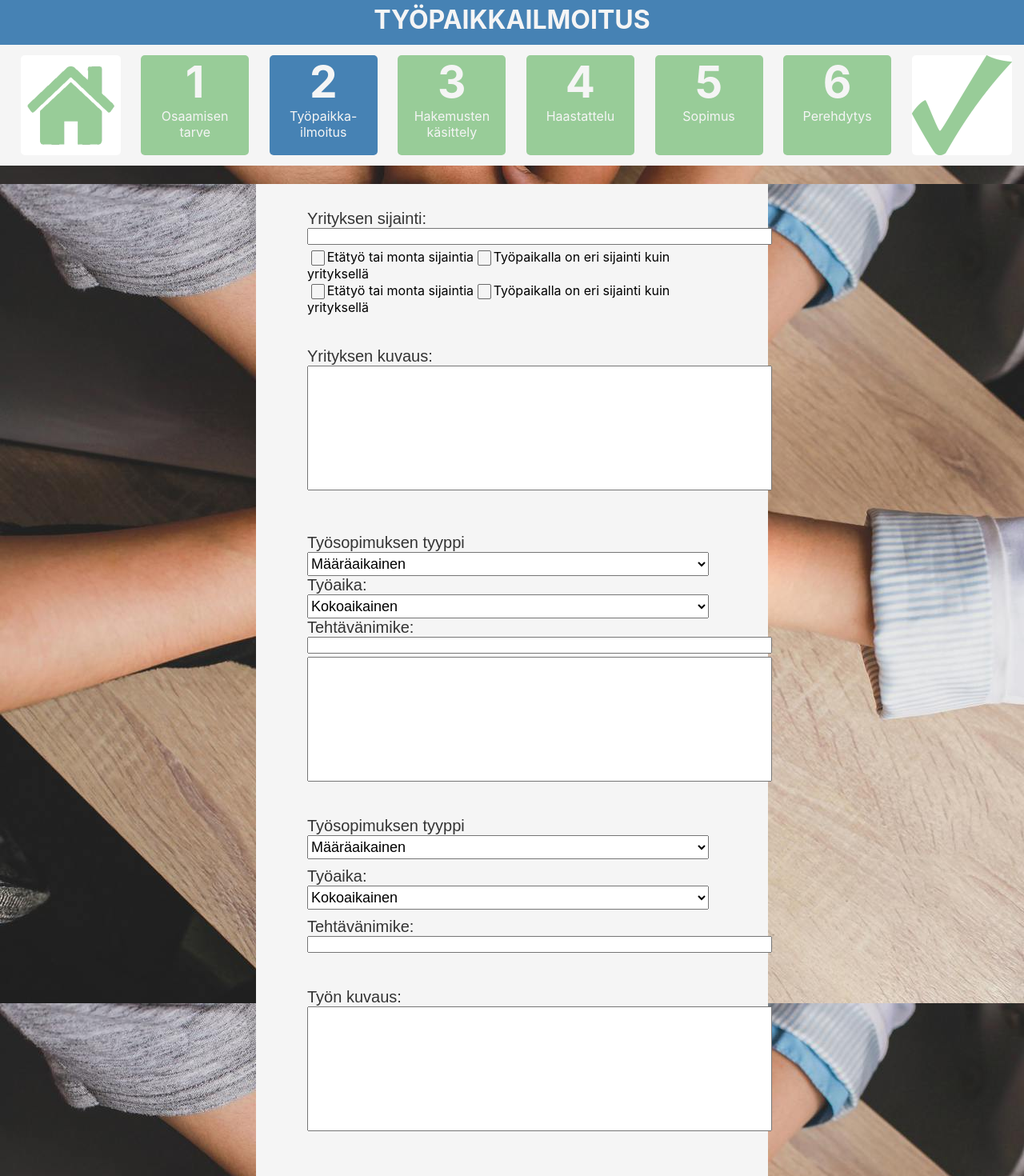
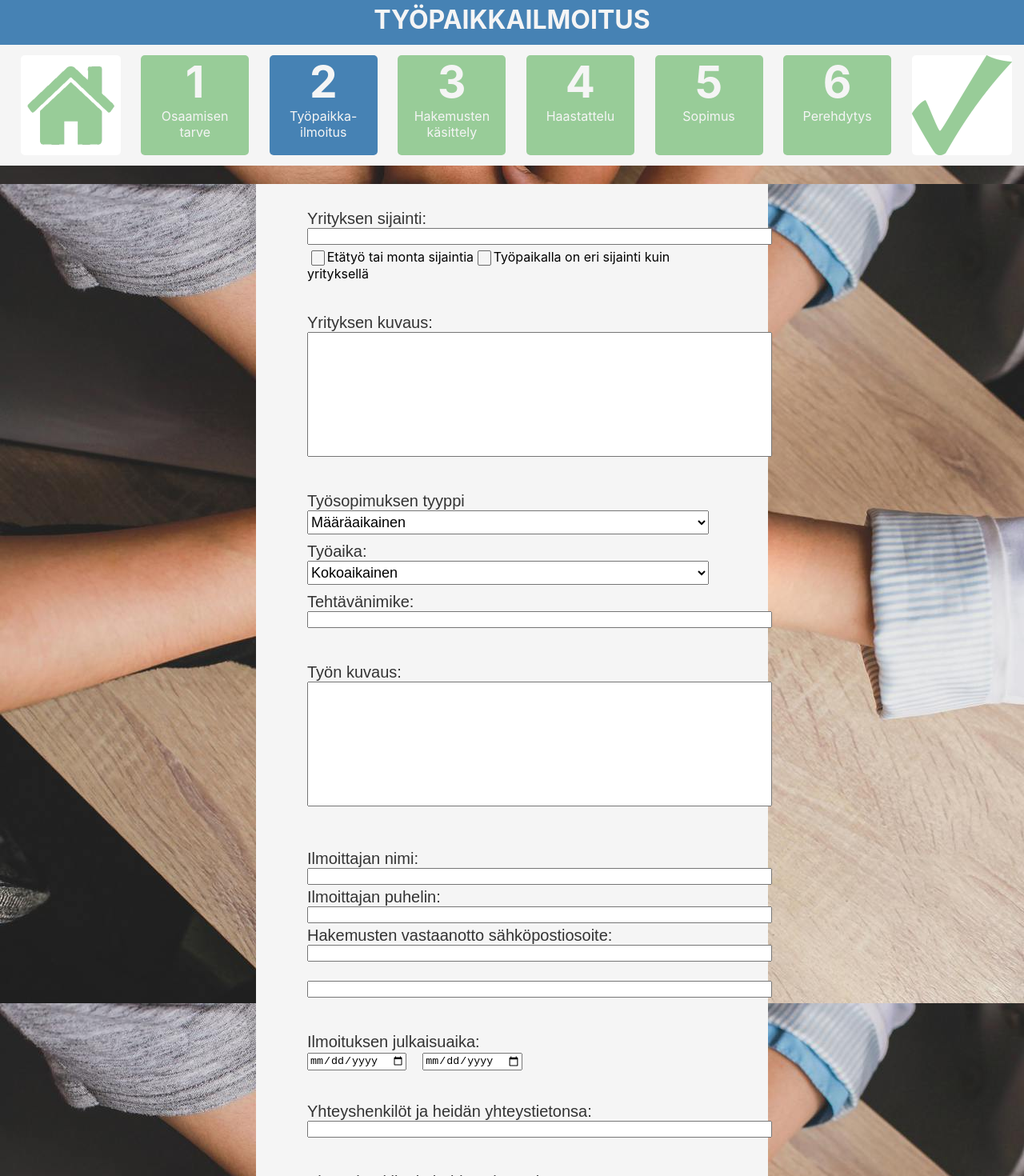
Before and after one commit to MirGitAtGitHub/RekrySalo, a React (Create React App) app in the folder rekrysalo/: page /Page2 in a window 1280 px wide. Shown: the top 1470 px of the page at 80% size. Built offline with nearby package versions, Linux system fonts and the light colour scheme.

Commit message:
page 2 ja page 5

```diff
--- a/rekrysalo/src/pages/Page2.js
+++ b/rekrysalo/src/pages/Page2.js
@@ -22,46 +22,21 @@ const Page2 = () => {
           <div></div>
 
           <div className="mid">
+
             <p className="question">Yrityksen sijainti:</p>
             <textarea className="answer" rows="1" cols="70" id="answer1"></textarea>
-
-
-            <div>
-              <input type={"radio"} id="r1" name="Valinta" value="E"></input>
-              <label for="r1">Etätyö tai monta sijaintia</label>
-              <input type={"radio"} id="r2" name="Valinta" value="F"></input>
-              <label for="r2">Työpaikalla on eri sijainti kuin yrityksellä</label>
 
             <div style={{"margin-bottom":"40px"}}>
               <input type={"radio"} id="1" name="Valinta" value="E"></input>
               <label for="1">Etätyö tai monta sijaintia</label>
               <input type={"radio"} id="2" name="Valinta" value="F"></input>
               <label for="2">Työpaikalla on eri sijainti kuin yrityksellä</label>
-
             </div>
 
 
             <p className="question">Yrityksen kuvaus:</p>
 
-            <textarea className="answer" rows="10" cols="70" style={{"margin-bottom":"50px"}} id="answer2"></textarea>
-
-            <p className="question">Työsopimuksen tyyppi</p>
-            <select className="Dropdown" name="valinta" id="Työ1">
-              <option className="boxed" id="Työ1o1">Määräaikainen</option>
-              <option className="boxed" id="Työ1o2">Toistaiseksi voimassaolo</option>
-              <option className="boxed" id="Työ1o3">Harjoittelija</option>
-            </select>
-
-            <p className="question">Työaika:</p>
-            <select className="Dropdown" name="valinta" id="Työ2">
-              <option className="boxed" id="Työ2o1">Kokoaikainen</option>
-              <option className="boxed" id="Työ2o2">Osa-aikainen</option>
-            </select>
-
-            <p className="question">Tehtävänimike:</p>
-            <textarea className="answer" rows="1" cols="70" id="answer3"></textarea>
-
-            <textarea className="answer" rows="10" cols="70" style={{"margin-bottom":"40px"}}></textarea>
+            <textarea className="answer" rows="10" cols="70" style={{"margin-bottom":"40px"}} id="answer2"></textarea>
 
             <p className="question">Työsopimuksen tyyppi</p>
             <select className="Dropdown" name="valinta" id="Työ" style={{"margin-bottom":"10px"}}>
@@ -104,11 +79,8 @@ const Page2 = () => {
             </div>
 
             <p className="question">Yhteyshenkilöt ja heidän yhteystietonsa:</p>
-            <textarea className="answer" rows="1" cols="70" style={{"margin-bottom":"20px"}} id="answer8"></textarea>
+            <textarea className="answer" rows="1" cols="70" style={{"margin-bottom":"40px"}} id="answer8"></textarea>
 
-              <input type="date" id="julkaisuaika" name="julkaisuaika" style={{"margin-right":"40px"}}></input>
-              <input type="date" id="julkaisuaika" name="to_julkaisuaika"></input>
-            </div>
 
             <p className="question">Yhteyshenkilöt ja heidän yhteystietonsa:</p>
             <textarea className="answer" rows="1" cols="70" style={{"margin-bottom":"50px"}}> </textarea>
--- a/rekrysalo/src/pages/Page5.js
+++ b/rekrysalo/src/pages/Page5.js
@@ -22,11 +22,11 @@ const Page5 = () => {
           <div></div>
 
           <div className="mid">
-            <p className="question">Työsopimus voi olla kirjallinen, suullinen tai sähköinen.<strong>On suositeltavaa tehdä kirjallisesti, </strong>jotta sovitut asiat voidaan tarvittaessa tarkistaa.</p>
-            <p className="question">Ota tehdessä huomioon <strong>työsopimuslain, työaikalain ja vuosilomalain säännökset, sekä työehtosopimuksen määräykset.</strong></p>
-            <p className="question">Mikäli allekirjoitetussa sopimuksessa on sovittu edellämainittujen vastaisia asioita, ne <strong> eivät </strong>ole päteviä.</p>
-            <p className="question"><strong>Työsopimuksen kesto on sovittava.</strong> Se voi olla toistaiseksi voimassa oleva tai määräaikainen.</p>
-            <p className="question-subtext"><strong>Palkattavan henkilön ollessa 14-vuotias, sopimuksen<br></br> tekee huoltaja. Sitä nuorempi saa työskennellä vain<br></br> työsuojeluviranomaisen poikkeusluvalla.</strong></p>
+            <p className="question" style={{"margin-bottom":"30px"}}>Työsopimus voi olla kirjallinen, suullinen tai sähköinen.<strong>On suositeltavaa tehdä kirjallisesti, </strong>jotta sovitut asiat voidaan tarvittaessa tarkistaa.</p>
+            <p className="question" style={{"margin-bottom":"30px"}}>Ota tehdessä huomioon <strong>työsopimuslain, työaikalain ja vuosilomalain säännökset, sekä työehtosopimuksen määräykset.</strong></p>
+            <p className="question" style={{"margin-bottom":"30px"}}>Mikäli allekirjoitetussa sopimuksessa on sovittu edellämainittujen vastaisia asioita, ne <strong> eivät </strong>ole päteviä.</p>
+            <p className="question" style={{"margin-bottom":"30px"}}><strong>Työsopimuksen kesto on sovittava.</strong> Se voi olla toistaiseksi voimassa oleva tai määräaikainen.</p>
+            <p className="question-subtext" style={{"margin-bottom":"30px"}}><strong>Palkattavan henkilön ollessa 14-vuotias, sopimuksen<br></br> tekee huoltaja. Sitä nuorempi saa työskennellä vain<br></br> työsuojeluviranomaisen poikkeusluvalla.</strong></p>
 
 
 
```
